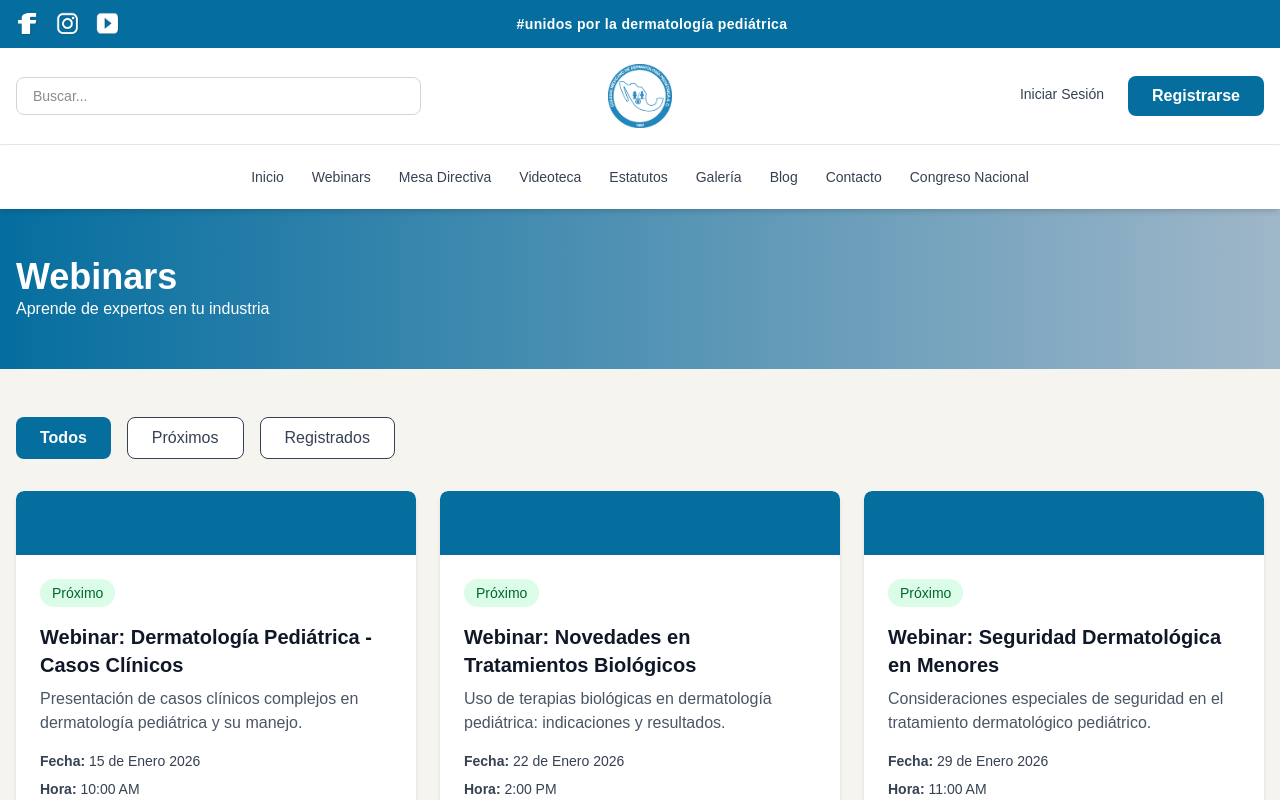
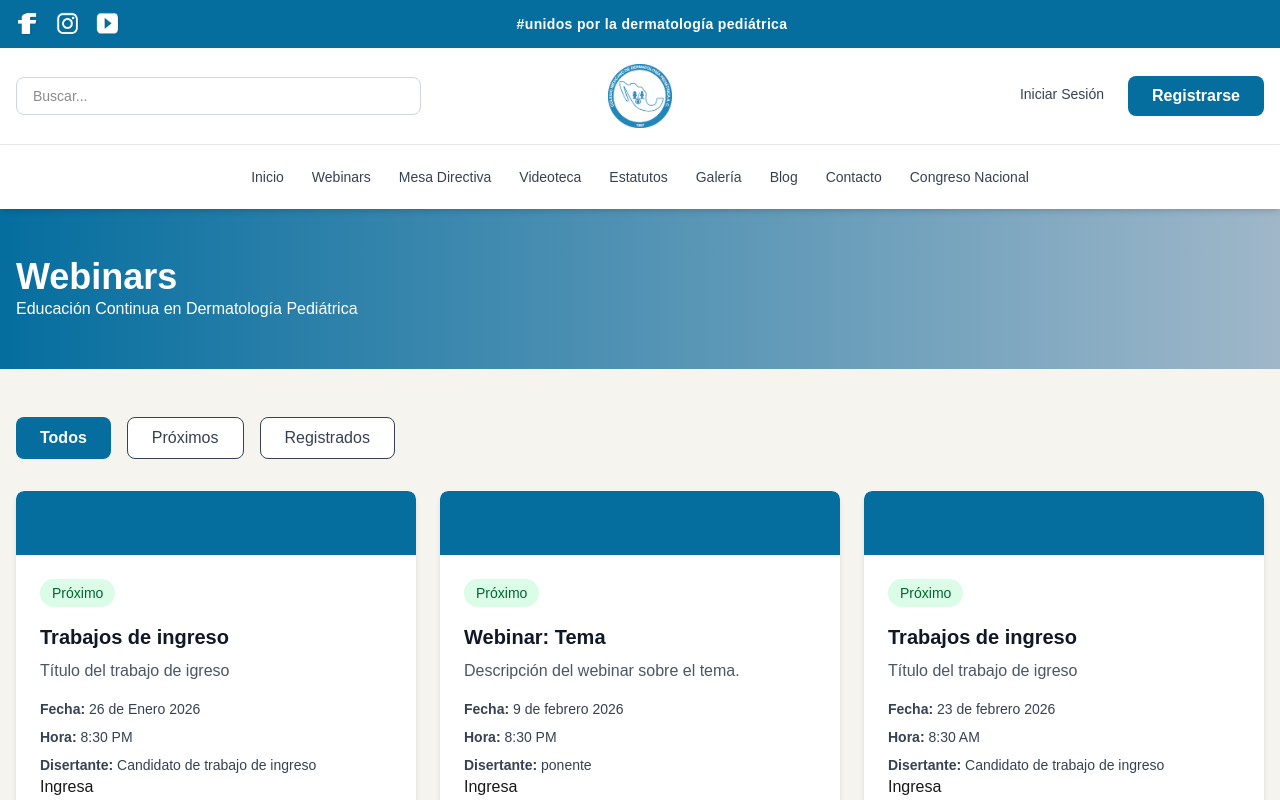
Before and after one commit to KingCas78/cmdp_web, a Next.js app: page /webinars in a window 1280 px wide. Shown: the top 800 px of the page. Built offline with nearby package versions, Linux system fonts and the light colour scheme.

Commit message:
cambiar nombres de la mesa directiva

```diff
--- a/src/app/mesa-directiva/page.tsx
+++ b/src/app/mesa-directiva/page.tsx
@@ -4,7 +4,7 @@ export default function MesaDirectiva() {
   const miembros = [
     {
       id: 1,
-      nombre: 'Dra. Rosa María Martínez López',
+      nombre: 'Dra. Jessica Aranda Mendoza',
       cargo: 'Presidenta',
       especialidad: 'Dermatología Pediátrica',
       institucion: 'Instituto Nacional de Pediatría',
@@ -13,50 +13,32 @@ export default function MesaDirectiva() {
     },
     {
       id: 2,
-      nombre: 'Dr. Carlos Alberto García Ruiz',
-      cargo: 'Vicepresidente',
+      nombre: 'Dra. María del Mar Sáez de Ocariz Gutiérrez',
+      cargo: 'Vicepresidenta',
       especialidad: 'Dermatología Pediátrica',
-      institucion: 'Hospital Infantil de México',
+      institucion: 'Instituto Nacional de Pediatría',
       bio: 'Líder en investigación de dermatitis atópica pediátrica',
       foto: '👨‍⚕️'
     },
     {
       id: 3,
-      nombre: 'Dra. Alejandra Ruiz Sánchez',
+      nombre: 'Dra. Laura Isabel Ramos Gomez',
       cargo: 'Secretaria',
       especialidad: 'Dermatología Pediátrica',
-      institucion: 'UNAM - Facultad de Medicina',
+      institucion: 'Instituto Nacional de Pediatría',
       bio: 'Docente y investigadora en oncología dermatológica pediátrica',
       foto: '👩‍⚕️'
     },
     {
       id: 4,
-      nombre: 'Dr. Miguel Ángel Torres Navarro',
-      cargo: 'Tesorero',
+      nombre: 'Dra. Leticia Lara Mendoza',
+      cargo: 'Tesorera',
       especialidad: 'Dermatología Pediátrica',
-      institucion: 'Clínica Dermatológica México',
+      institucion: 'Instituto Nacional de Pediatría',
       bio: 'Especialista en dermatología cosmética pediátrica',
       foto: '👨‍⚕️'
     },
-    {
-      id: 5,
-      nombre: 'Dra. Patricia González López',
-      cargo: 'Vocal 1',
-      especialidad: 'Dermatología Pediátrica',
-      institucion: 'Hospital Regional Pediátrico',
-      bio: 'Experta en infecciones dermatológicas pediátricas',
-      foto: '👩‍⚕️'
-    },
-    {
-      id: 6,
-      nombre: 'Dr. Fernando López Ruiz',
-      cargo: 'Vocal 2',
-      especialidad: 'Dermatología Pediátrica',
-      institucion: 'Centro Médico Dermatológico',
-      bio: 'Investigador en nuevas terapias dermatológicas',
-      foto: '👨‍⚕️'
-    }
-  ]
+      ]
 
   return (
     <div className="mesa-directiva-container">
--- a/src/app/webinars/page.tsx
+++ b/src/app/webinars/page.tsx
@@ -4,38 +4,38 @@ export default function Webinars() {
   const webinars = [
     {
       id: 1,
-      titulo: 'Webinar: Dermatología Pediátrica - Casos Clínicos',
-      fecha: '15 de Enero 2026',
-      hora: '10:00 AM',
-      descripcion: 'Presentación de casos clínicos complejos en dermatología pediátrica y su manejo.',
-      disertante: 'Dra. Rosa Martínez',
+      titulo: 'Trabajos de ingreso',
+      fecha: '26 de Enero 2026',
+      hora: '8:30 PM',
+      descripcion: 'Título del trabajo de igreso',
+      disertante: 'Candidato de trabajo de ingreso',
       estado: 'Próximo'
     },
     {
       id: 2,
-      titulo: 'Webinar: Novedades en Tratamientos Biológicos',
-      fecha: '22 de Enero 2026',
-      hora: '2:00 PM',
-      descripcion: 'Uso de terapias biológicas en dermatología pediátrica: indicaciones y resultados.',
-      disertante: 'Dr. Miguel Ángel García',
+      titulo: 'Webinar: Tema',
+      fecha: '9 de febrero 2026',
+      hora: '8:30 PM',
+      descripcion: 'Descripción del webinar sobre el tema.',
+      disertante: 'ponente',
       estado: 'Próximo'
     },
     {
       id: 3,
-      titulo: 'Webinar: Seguridad Dermatológica en Menores',
-      fecha: '29 de Enero 2026',
-      hora: '11:00 AM',
-      descripcion: 'Consideraciones especiales de seguridad en el tratamiento dermatológico pediátrico.',
-      disertante: 'Dra. Alejandra Ruiz',
+      titulo: 'Trabajos de ingreso',
+      fecha: '23 de febrero 2026',
+      hora: '8:30 AM',
+      descripcion: 'Título del trabajo de igreso',
+      disertante: 'Candidato de trabajo de ingreso',
       estado: 'Próximo'
     },
     {
       id: 4,
-      titulo: 'Webinar: Psicosomática en Dermatología Infantil',
-      fecha: '8 de Enero 2026',
-      hora: '3:00 PM',
-      descripcion: 'Impacto psicológico de las enfermedades dermatológicas en niños y adolescentes.',
-      disertante: 'Dr. Carlos López',
+      titulo: 'Webinar: Tema',
+      fecha: '9 de marzo 2026',
+      hora: '8:30 PM',
+      descripcion: 'Descripción del webinar sobre el tema.',
+      disertante: 'Ponente',
       estado: 'Registrado'
     }
   ]
@@ -46,7 +46,7 @@ export default function Webinars() {
       <div className="hero-gradient text-white py-12">
         <div className="max-w-7xl mx-auto px-4">
           <h1 className="text-4xl font-bold">Webinars</h1>
-          <p className="webinars-header-text">Aprende de expertos en tu industria</p>
+          <p className="webinars-header-text">Educación Continua en Dermatología Pediátrica</p>
         </div>
       </div>
 
@@ -88,7 +88,7 @@ export default function Webinars() {
                 </div>
 
                 <button className="webinars-register-btn">
-                  Registrarse
+                  Ingresa
                 </button>
               </div>
             </div>
```
